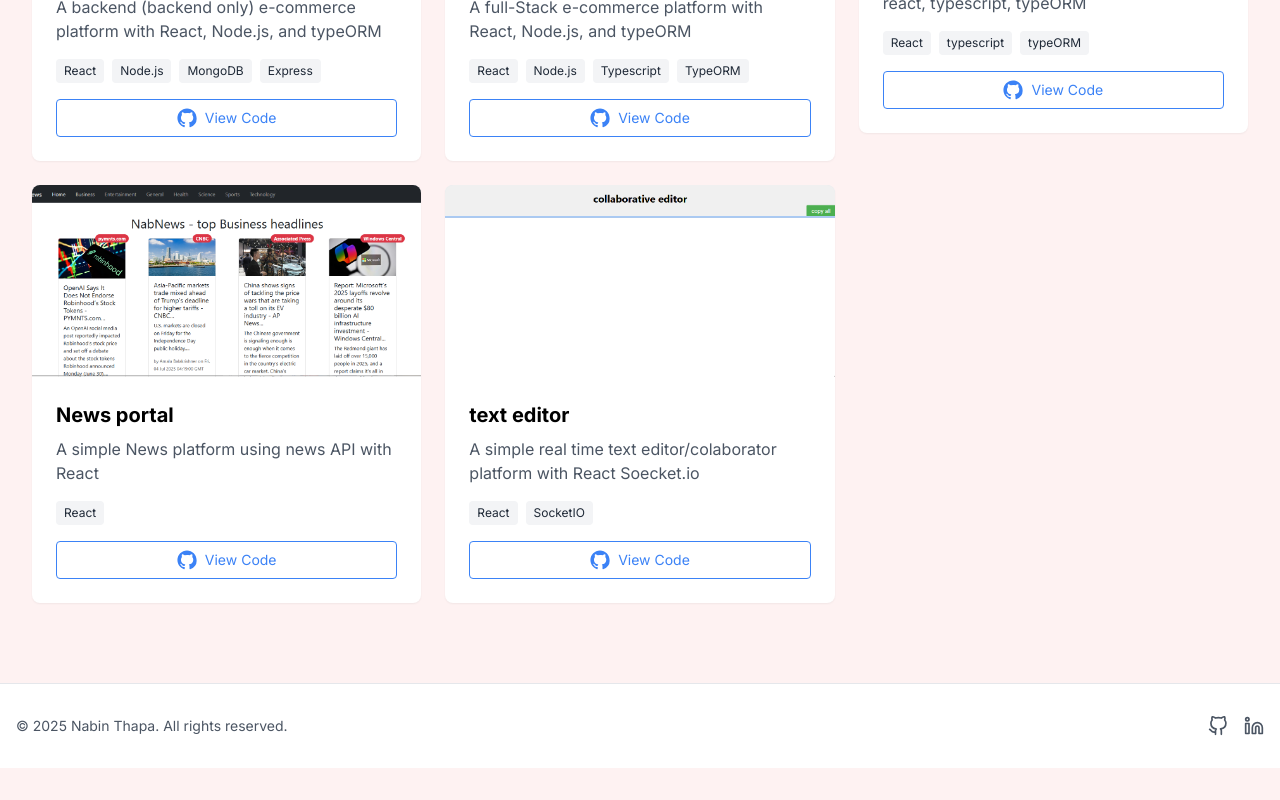
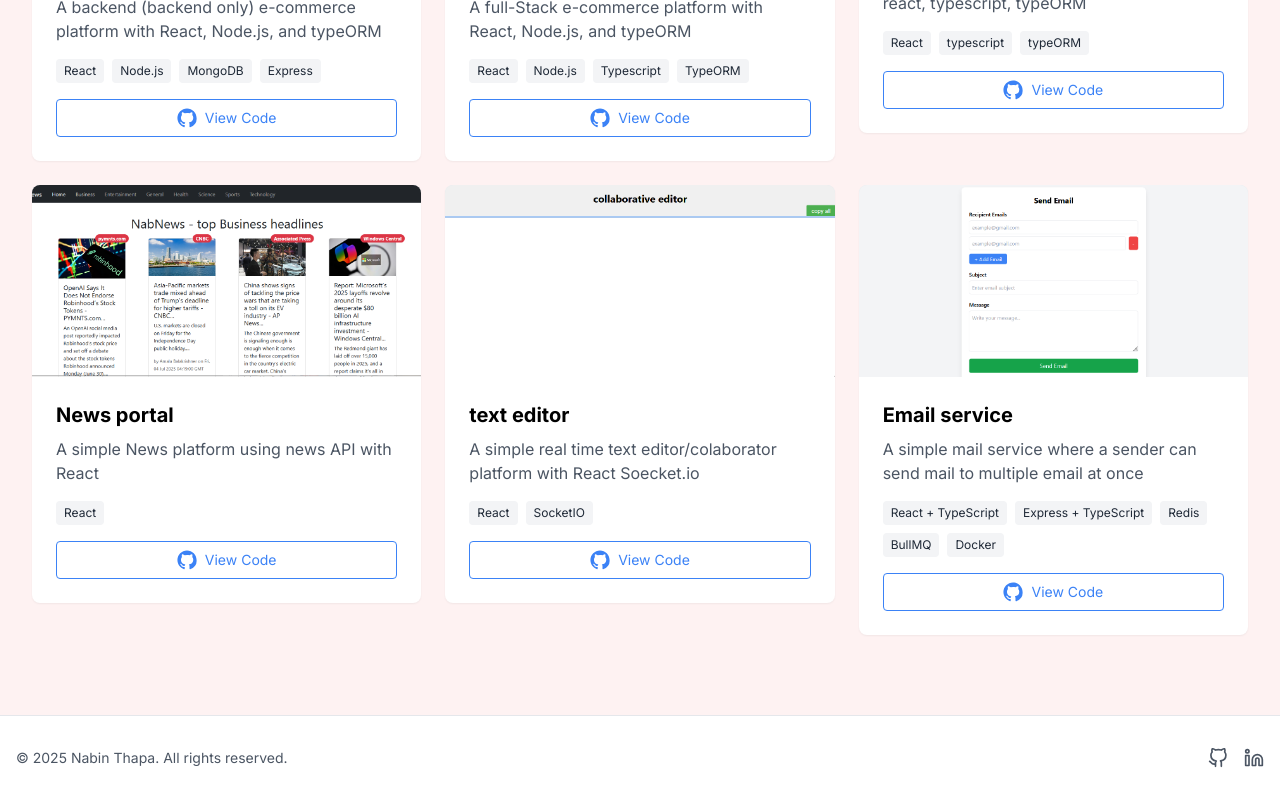
Before and after one commit to Nabeen-Thapa/Nabin-Thapa, a Next.js app: page /projects in a window 1280 px wide. Shown: the part 1035-1835 px from the top of the page. Before the commit the page ends 1803 px from the top, so only its background shows below. Built offline with nearby package versions, Linux system fonts and the light colour scheme.

Commit message:
Add email service on project

```diff
--- a/src/constants/projects.ts
+++ b/src/constants/projects.ts
@@ -91,5 +91,16 @@ export const projects: Project[] = [
     image: "/Assets/text-editor.png",
     isDeployed: false
   }
+  ,
+  {
+    id: '9',
+    title: 'Email service',
+    description: 'A simple mail service where a sender can send mail to multiple email at once',
+    technologies: [ 'React + TypeScript', 'Express + TypeScript','Redis', 'BullMQ', 'Docker'],
+    demoUrl: '#',
+    codeUrl: 'https://github.com/Nabeen-Thapa/email-service',
+    image: "/Assets/emailService.png",
+    isDeployed: false
+  }
 
 ]
```
Also changed, not shown: public/Assets/emailService.png (added).
